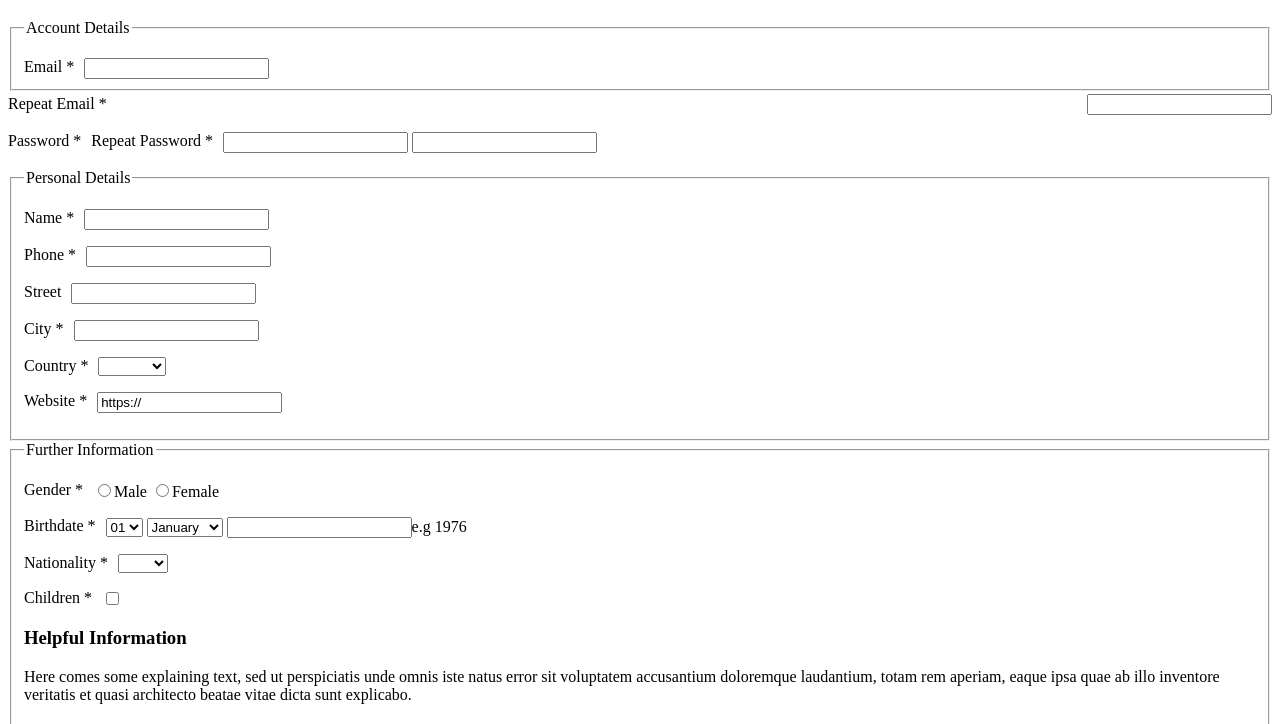
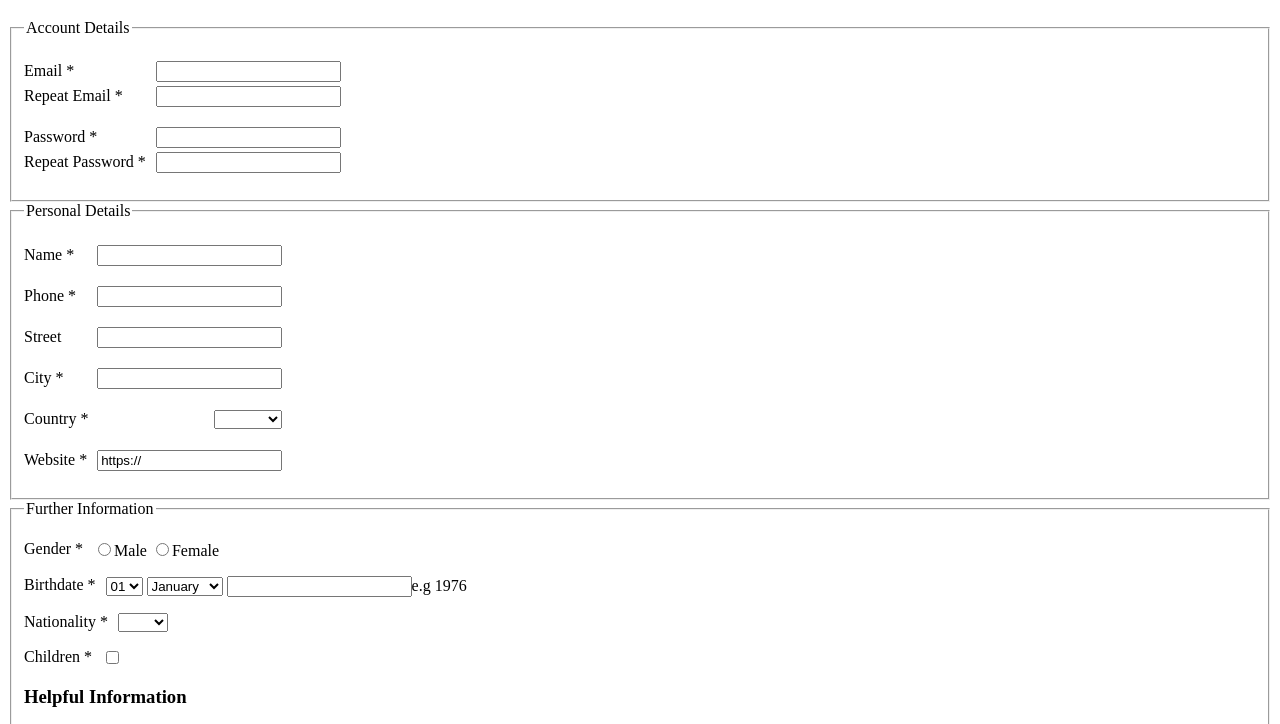
Before and after one commit to andriih/lab-3html, a plain HTML site: page lab#4(form,table,gallerry)/form/index.html in a window 1280 px wide. Shown: the part 61-785 px from the top of the page. Drawn offline with Linux system fonts and the light colour scheme.

Commit message:
styles added to registration form

```diff
--- a/lab#4(form,table,gallerry)/form/index.html
+++ b/lab#4(form,table,gallerry)/form/index.html
@@ -11,23 +11,39 @@
 		<form action="index.php">
 			<fieldset>
 				<legend>Account Details</legend>
+				<div class="main">
 					<p>
-						<div class="field"></div><label for="email">Email *</label><input id="email" type="text" name="email"></div>
-						<div class="field"><label for="r_email">Repeat Email *</label><input id="r_email" type="text" name="r_email"></div>
+						<div class="field">
+							<label for="email">Email *</label>
+							<input id="email" type="text" name="email">
+						</div>
+						<div class="field">
+							<label for="r_email">Repeat Email *</label>
+							<input id="r_email" type="text" name="r_email">
+						</div>
 					</p>
 
 					<p>
-						<label for="password">Password *</label><input id="password" type="text" name="password">
-						<label for="r_password">Repeat Password *</label><input id="r_password" type="text" name="r_password">
+						<div class="field">
+							<label for="password">Password *</label>
+							<input id="password" type="text" name="password">
+						</div>
+
+						<div class="field">
+							<label for="r_password">Repeat Password *</label>
+							<input id="r_password" type="text" name="r_password">
+						</div>
 					</p>
+					</div>
 			</fieldset>
 			<fieldset>
 				<legend>Personal Details</legend>
-					<p><label for="email">Name * </label><input id="email" type="text" name="email"></p>
-					<p><label for="email">Phone * </label><input id="email" type="text" name="email"></p>
-					<p><label for="email">Street </label><input id="email" type="text" name="email"></p>
-					<p><label for="email">City * </label><input id="email" type="text" name="email"></p>
-					<p>
+				<div class="main">
+					<div class="field"><p><label for="email">Name * </label><input id="email" type="text" name="email"></p></div>
+					<div class="field"><p><label for="email">Phone * </label><input id="email" type="text" name="email"></p></div>
+					<div class="field"><p><label for="email">Street </label><input id="email" type="text" name="email"></p></div>
+					<div class="field"><div class="field"><p><label for="email">City * </label><input id="email" type="text" name="email"></p></div>
+					<div class="field"><p>
 						<label for="country">Country *</label>
 							<select name="country" id="country">
 								<option value=""></option>
@@ -36,20 +52,24 @@
 								<option value="pol">Poland</option>
 								<option value="nor">Norway</option>
 							</select>
-					</p>
+					</p></div>
 
 
-					<p><label for="Website">Website *</label><input id="Website" type="text" name="Website" value="https://"></p>
+					<div class="field"><p><label for="Website">Website *</label><input id="Website" type="text" name="Website" value="https://"></p></div>
+				</div>
 			</fieldset>
 
 			<fieldset>
 				<legend>Further Information</legend>
+
 					<p>
 						<label for="email">Gender * </label>
 							<input id="gender" type="radio" name="gender" value="male">Male
 							<input id="gender" type="radio" name="gender" value="female">Female
 					</p>
-					<p>
+
+
+						<p>
 						<label for="bd">Birthdate *</label>
 							<select>
 								<option value="01">01</option>
@@ -64,6 +84,7 @@
 							<input type="text" name="year">e.g 1976
 					</p>
 
+
 					<p>
 						<label for="nat">Nationality * </label>
 							<select id="nat">
@@ -71,13 +92,18 @@
 								<option value="usa">USA</option>
 							</select>
 					</p>
-					<p>
+
+
+
+						<p>
 						<label for="child">Children * </label>
 							<input type="checkbox" id="child">
-					</p>
+						</p>
 						<p><h3>Helpful Information</h3></p>
 						<p>Here comes some explaining text, sed ut perspiciatis unde omnis iste natus error sit voluptatem accusantium doloremque laudantium, totam rem aperiam, eaque ipsa quae ab illo inventore veritatis et quasi architecto beatae vitae dicta sunt explicabo.
 					</p>
+
+				</div>
 			</fieldset>
 
 			<fieldset>
--- a/lab#4(form,table,gallerry)/form/style.css
+++ b/lab#4(form,table,gallerry)/form/style.css
@@ -1,5 +1,13 @@
 .field{
-clear:both; text-align:right; line-height:25px
+clear:both;
+text-align:right;
+line-height:25px
 
 }
-label {float:left; padding-right:10px;}
+label {
+	float:left;
+	padding-right:10px;
+}
+.main{
+	float:left
+}
```
